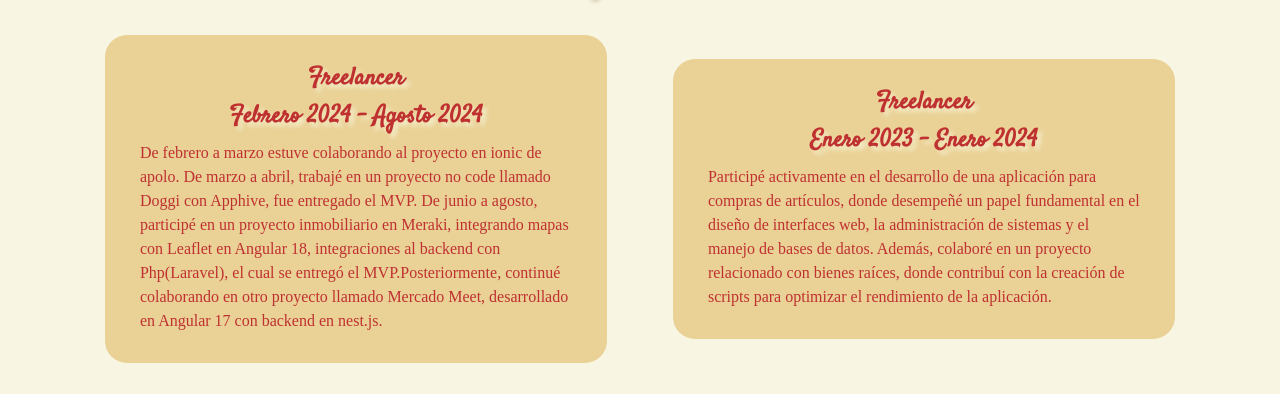
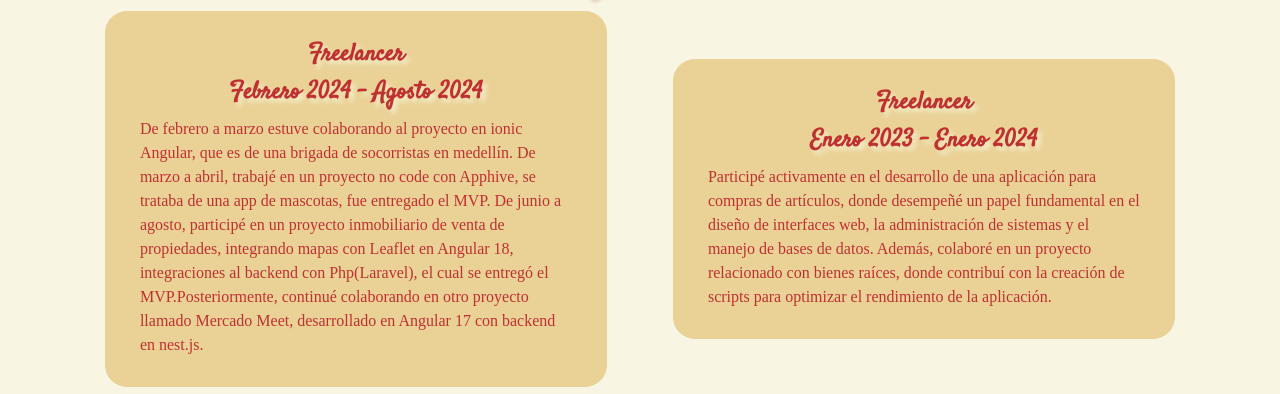
Before and after one commit to sorvylenny/PortfolioApp, an Angular app: page / in a window 1280 px wide. Shown: the part 1252-1646 px from the top of the page. Built offline with nearby package versions, Linux system fonts and the light colour scheme; a web font is replaced by a local one.

Commit message:
update porfolio

```diff
--- a/src/app/portafolio/portafolio.component.html
+++ b/src/app/portafolio/portafolio.component.html
@@ -124,7 +124,9 @@
           <p class="tag"><strong>{{ item.title }}</strong></p>
         </div>
         <div class="d-flex">
-          <a href="{{ item.links }}" target="_blank" class="action">Ver App</a>
+          <ng-container *ngIf="item.description !== 'System Sales Api'">
+            <a href="{{ item.links }}" target="_blank" class="action">Ver App</a>
+          </ng-container>
           <a href="{{ item.description3 }}" target="_blank" class="action">Ver Código</a>
         </div>
       </div>
--- a/src/app/portafolio/portafolio.component.ts
+++ b/src/app/portafolio/portafolio.component.ts
@@ -17,7 +17,7 @@ export class PortafolioComponent {
     { links: '/assets/Hv_Katherine_Flores.pdf', description: 'bi bi-filetype-pdf', description2: 'M14 4.5V14a2 2 0 0 1-2 2h-1v-1h1a1 1 0 0 0 1-1V4.5h-2A1.5 1.5 0 0 1 9.5 3V1H4a1 1 0 0 0-1 1v9H2V2a2 2 0 0 1 2-2h5.5L14 4.5ZM1.6 11.85H0v3.999h.791v-1.342h.803c.287 0 .531-.057.732-.173.203-.117.358-.275.463-.474a1.42 1.42 0 0 0 .161-.677c0-.25-.053-.476-.158-.677a1.176 1.176 0 0 0-.46-.477c-.2-.12-.443-.179-.732-.179Zm.545 1.333a.795.795 0 0 1-.085.38.574.574 0 0 1-.238.241.794.794 0 0 1-.375.082H.788V12.48h.66c.218 0 .389.06.512.181.123.122.185.296.185.522Zm1.217-1.333v3.999h1.46c.401 0 .734-.08.998-.237a1.45 1.45 0 0 0 .595-.689c.13-.3.196-.662.196-1.084 0-.42-.065-.778-.196-1.075a1.426 1.426 0 0 0-.589-.68c-.264-.156-.599-.234-1.005-.234H3.362Zm.791.645h.563c.248 0 .45.05.609.152a.89.89 0 0 1 .354.454c.079.201.118.452.118.753a2.3 2.3 0 0 1-.068.592 1.14 1.14 0 0 1-.196.422.8.8 0 0 1-.334.252 1.298 1.298 0 0 1-.483.082h-.563v-2.707Zm3.743 1.763v1.591h-.79V11.85h2.548v.653H7.896v1.117h1.606v.638H7.896Z' }
   ];
   list_Experiencias: Portfolio[] = [
-    { description: 'Freelancer', description2: 'Febrero 2024 - Agosto 2024', description3: ' De febrero a marzo estuve colaborando al proyecto en ionic de apolo. De marzo a abril, trabajé en un proyecto no code llamado Doggi con Apphive, fue entregado el MVP. De junio a agosto, participé en un proyecto inmobiliario en Meraki, integrando mapas con Leaflet en Angular 18, integraciones al backend con Php(Laravel), el cual se entregó el MVP.Posteriormente, continué colaborando en otro proyecto llamado Mercado Meet, desarrollado en Angular 17 con backend en nest.js.' },
+    { description: 'Freelancer', description2: 'Febrero 2024 - Agosto 2024', description3: ' De febrero a marzo estuve colaborando al proyecto en ionic Angular, que es de una brigada de socorristas en medellín. De marzo a abril, trabajé en un proyecto no code con Apphive, se trataba de una app de mascotas, fue entregado el MVP. De junio a agosto, participé en un proyecto inmobiliario de venta de propiedades, integrando mapas con Leaflet en Angular 18, integraciones al backend con Php(Laravel), el cual se entregó el MVP.Posteriormente, continué colaborando en otro proyecto llamado Mercado Meet, desarrollado en Angular 17 con backend en nest.js.' },
     { description: 'Freelancer', description2: 'Enero 2023 - Enero 2024', description3: 'Participé activamente en el desarrollo de una aplicación para compras de artículos, donde desempeñé un papel fundamental en el diseño de interfaces web, la administración de sistemas y el manejo de bases de datos. Además, colaboré en un proyecto relacionado con bienes raíces, donde contribuí con la creación de scripts para optimizar el rendimiento de la aplicación.' },
     { description: 'Auxiliar de base de datos', description2: 'Mayo 2022 - Noviembre 2022', description3: 'Encargada de digitalizar documentos físicos de la empresa, específicamente registros de predios. Mapeaba rutas para garantizar un registro preciso. Participé en un proyecto para desarrollar una aplicación destinada a facilitar el trabajo de los peritos en este proceso.' },
     { description: 'Representante de servicio al cliente', description2: 'Mayo 2020 - Mayo 2022', description3: 'Atiendo llamadas para abordar las necesidades y consultas de los clientes, resolviendo problemas, proporcionando información sobre productos, asesorando sobre documentos y brindando orientación sobre la página web del banco, ofreciendo productos financieros.' }
@@ -31,7 +31,7 @@ export class PortafolioComponent {
     { videoUrl: 'assets/video/InmobiliariaFloresMAppMovil.mp4', description: 'Inmobiliaria FloresM Movil', description2: 'La aplicación movil de Inmobiliaria FloresM es el frontend para nuestro sistema de gestión inmobiliaria, diseñado para ofrecer a los usuarios una experiencia fluida y completa al buscar y visualizar inmuebles, Mas información en el Readme.', description3: 'https://github.com/sorvylenny/InmobiliariaMovilApp', links: 'https://github.com/sorvylenny/InmobiliariaMovilApp/tree/master/apk', title: '#Ionic,#Material,#Angular' },
   ];
   list_Proyectos2: Portfolio[] = [
-    { videoUrl: 'https://lottie.host/embed/8b865b26-9c69-4ac5-8ffd-650e4d284fb1/StBrubj6kC.json', description: 'System Sales', description2: 'System Sales Este proyecto es una API que proporciona unas funcionalidades para gestionar el sistema de facturación de ventas de repuestos de automóviles y motos. Ver mas información esta en el Readme.', description3: 'https://github.com/sorvylenny/SystemSales', links: 'http://www.systemsales.somee.com/swagger/index.html', title: '#C, #SQL Server, #Swagger' },
+    { videoUrl: 'https://lottie.host/embed/8b865b26-9c69-4ac5-8ffd-650e4d284fb1/StBrubj6kC.json', description: 'System Sales Api', description2: 'System Sales Este proyecto es una API que proporciona unas funcionalidades para gestionar el sistema de facturación de ventas de repuestos de automóviles y motos. Ver mas información esta en el Readme.', description3: 'https://github.com/sorvylenny/SystemSales', links: 'http://www.systemsales.somee.com/swagger/index.html', title: '#C, #SQL Server, #Swagger' },
     { videoUrl: 'https://lottie.host/embed/37513c30-223f-4413-b8c2-26b22598eb26/a4Ihoz5NZR.json', description: 'Inmobiliaria FloresM Api', description2: 'Este proyecto es una API para ser utilizada en una aplicación web y movil. Permite la creación, edición y eliminación de inmuebles, así como la gestión de usuarios, mas información sobre la aplicación Readme.', description3: 'https://github.com/sorvylenny/inmobiliaria-FloresM-Api', links: 'https://vercel.com/sorvylenny87hotmailcoms-projects/inmobiliaria-flores-m-api', title: '#ExpressJs, #mongodb' },
   ];
 
```
Also changed, not shown: 1 other file (tests, documents, lock files or other folders).
